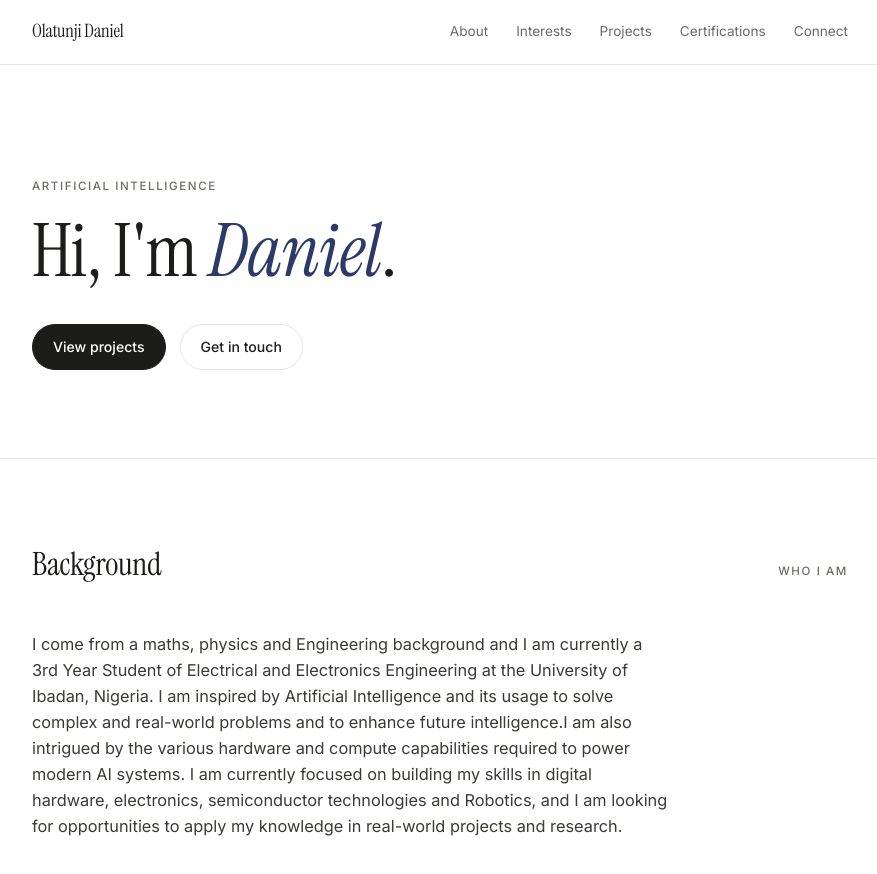
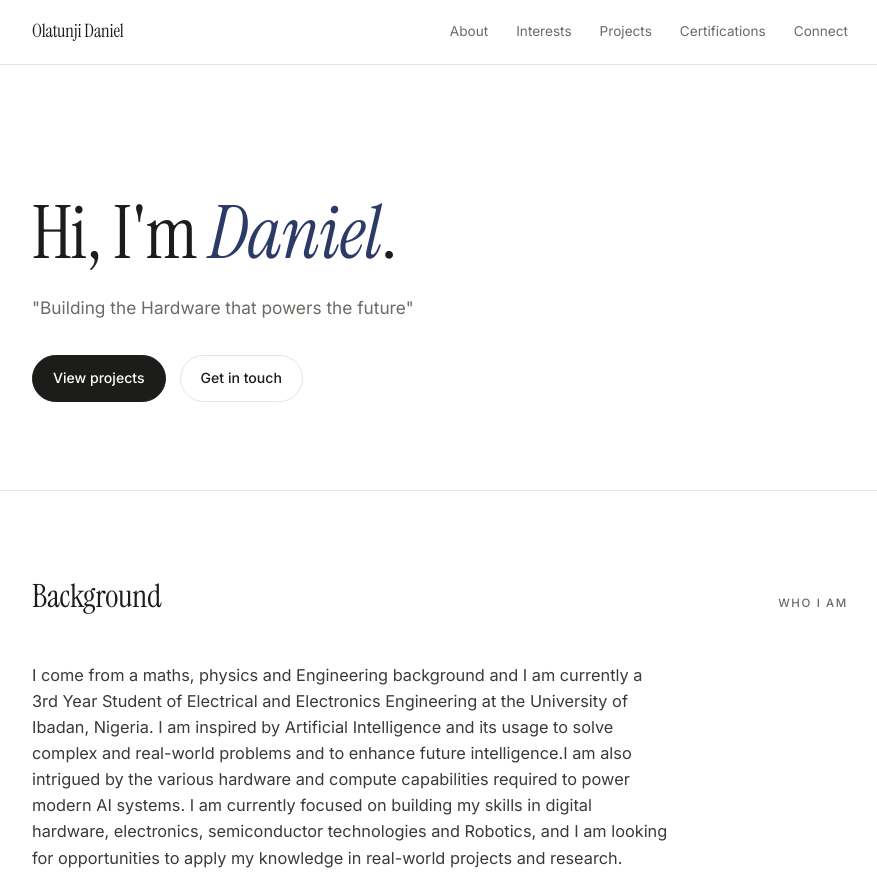
Before and after one commit to Daniel-Olat/Daniel, a plain HTML site: page index.html in a window 1280 px wide. Shown: the top 874 px of the page, without its empty margins (200-1077 px from the left). Drawn offline with Linux system fonts and the light colour scheme.

Commit message:
Add latest portfolio updates

```diff
--- a/index.html
+++ b/index.html
@@ -327,10 +327,10 @@
 <!-- EDIT: name, role/title, and the short intro line -->
 <section class="hero">
   <div class="wrap">
-    <div class="eyebrow">Artificial Intelligence</div>
+    <div class="eyebrow"></div>
     <h1 class="display">Hi, I'm <em>Daniel</em>.</h1>
     <p class="lede">
-
+      "Building the Hardware that powers the future"
     </p>
     <div class="hero-actions">
       <a class="btn btn-primary" href="#projects">View projects</a>
```
